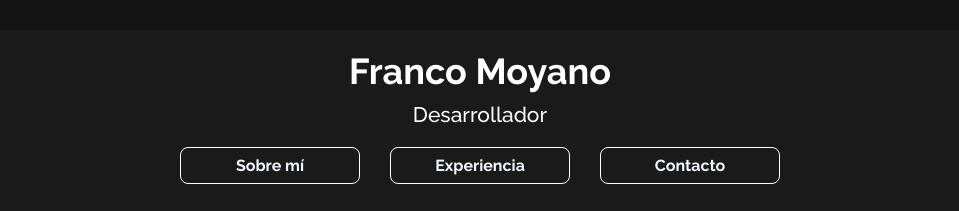
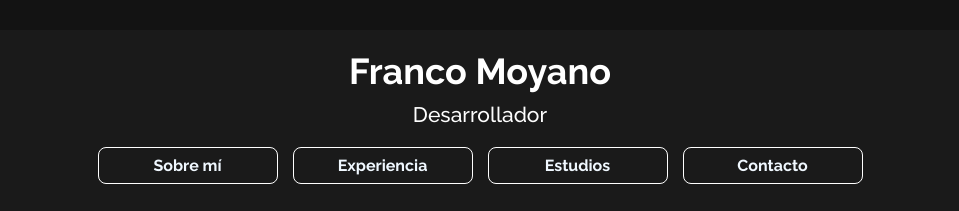
Before and after one commit to franmoyano/franmoyano.github.io, a plain HTML site: page index.html in a window 1280 px wide. Shown: the top 211 px of the page, without its empty margins (160-1119 px from the left). Drawn offline with Linux system fonts and the light colour scheme.

Commit message:
Agregado de footer y botones

```diff
--- a/index.html
+++ b/index.html
@@ -21,6 +21,7 @@
         <ul class="navbar-list">
           <li><a class="button" href="#sobre-mi">Sobre mí</a></li>
           <li><a class="button" href="#experiencia">Experiencia</a></li>
+          <li><a class="button" href="#estudios">Estudios</a></li>
           <li><a class="button" href="#contacto">Contacto</a></li>
         </ul>
       </nav>
@@ -92,8 +93,7 @@
           frameborder="0"
           marginheight="0"
           marginwidth="0"
-          id="contact-form"
-        >
+          id="contact-form">
           Cargando…
         </iframe>
       </section>
@@ -101,7 +101,8 @@
 
     <footer>
       <div id="footer-text-container">
-        <p>&copy; 2024 - Todos los derechos reservados - Creado con ❤ por Franco</p>
+        <p>&copy; 2024 - Todos los derechos reservados - Creado con ❤ por
+          Franco</p>
       </div>
     </footer>
   </body>
--- a/style.css
+++ b/style.css
@@ -70,7 +70,7 @@ nav {
   list-style: none;
   display: flex;
   justify-content: center;
-  gap: 30px;
+  gap: 15px;
   padding: 0;
   margin: 10px 0px;
 }
```
